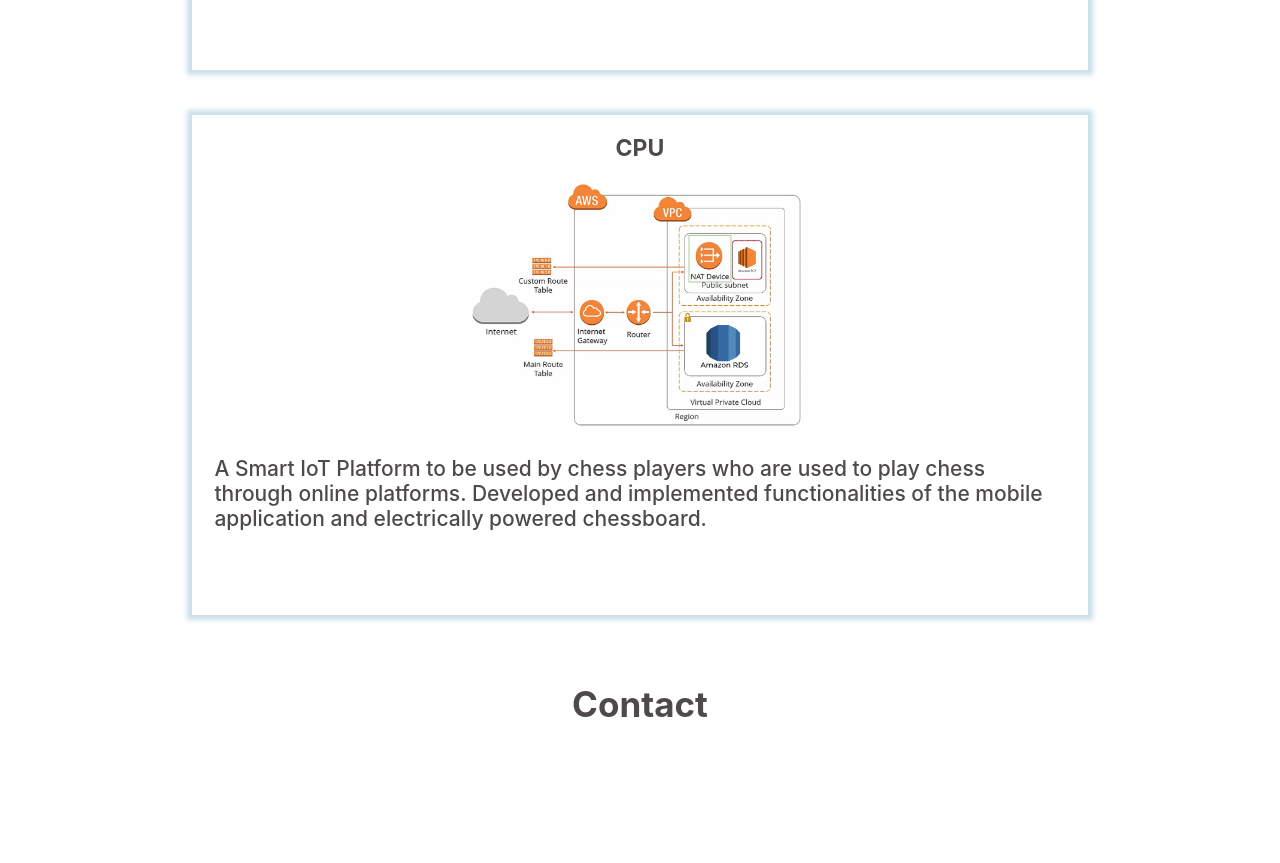
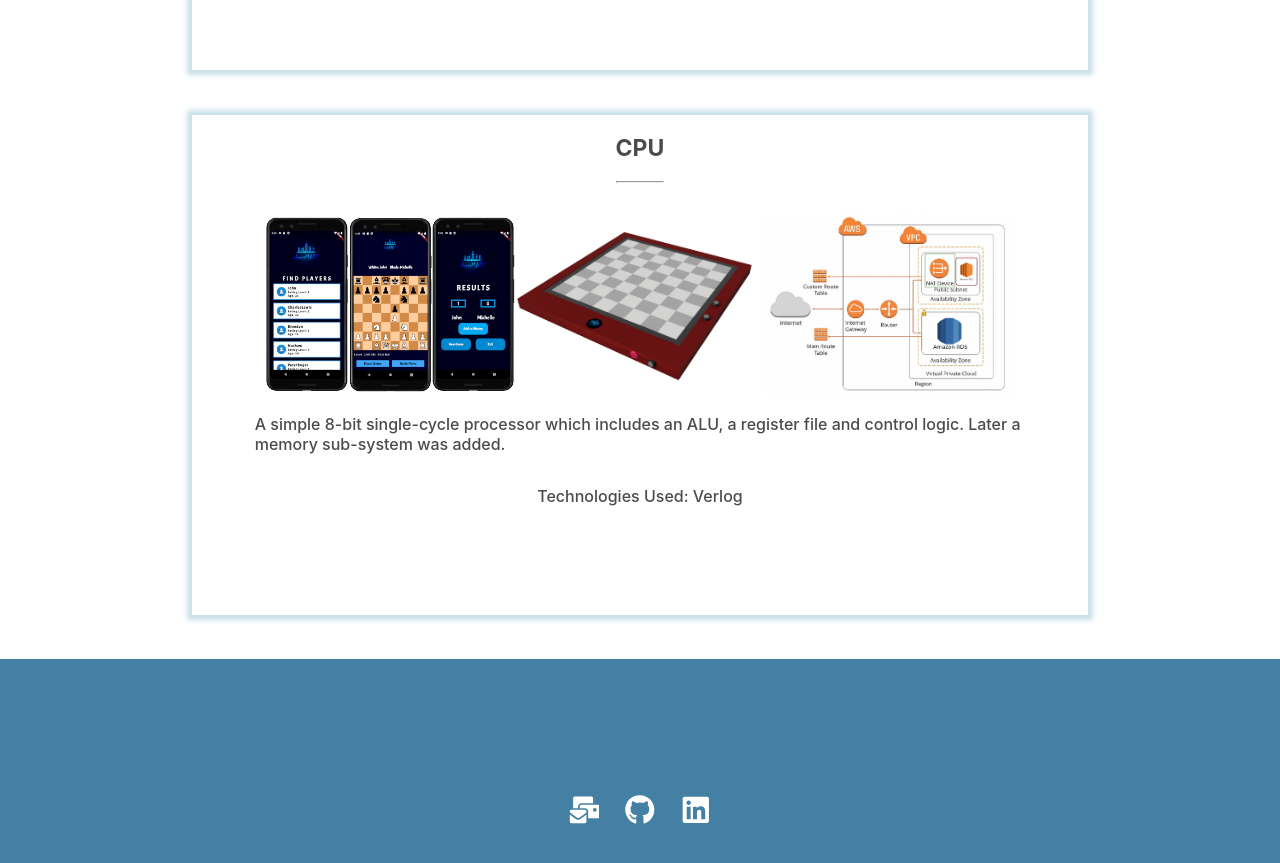
Before and after one commit to isu92neth/isurika, a React (Create React App) app in the folder react-portfolio/: page / in a window 1280 px wide. Shown: the part 3170-4033 px from the top of the page. Before the commit the page ends 3918 px from the top, so only its background shows below. Built offline with nearby package versions, Linux system fonts and the light colour scheme.

Commit message:
Created Contact

```diff
--- a/react-portfolio/src/components/About/About.js
+++ b/react-portfolio/src/components/About/About.js
@@ -4,7 +4,7 @@ import ProfileImg from "./../../img/profile.jpg";
 
 const About = () => {
   return (
-    <div className={classes.AboutMe}>
+    <div className={classes.AboutMe} id="about">
       <PageHeader title={"About Me"} />
       <div className={classes.Container}>
         <div className={classes.Photo}>
--- a/react-portfolio/src/components/Contact/Contact.js
+++ b/react-portfolio/src/components/Contact/Contact.js
@@ -1,7 +1,36 @@
+import classes from "./Contact.module.css";
+
+import { FaMailBulk, FaGithub, FaLinkedin } from "react-icons/fa";
+
+const handleURL = (url) => {
+  return () => window.open(url, "_blank");
+};
+
 const Contact = () => {
   return (
-    <div>
-      <h1>Contact</h1>
+    <div className={classes.Contact} id="contact">
+      <div className={classes.ContactIcons}>
+        <FaMailBulk
+          color="white"
+          size="30px"
+          style={{ padding: "1%" }}
+          onClick={handleURL("123csissa@gmail.com")}
+        />
+        <FaGithub
+          color="white"
+          size="30px"
+          style={{ padding: "1%" }}
+          onClick={handleURL("https://github.com/isu92neth")}
+        />
+        <FaLinkedin
+          color="white"
+          size="30px"
+          style={{ padding: "1%" }}
+          onClick={handleURL(
+            "https://www.linkedin.com/in/isurika-adikari-83696b1a1/"
+          )}
+        />
+      </div>
     </div>
   );
 };
--- /dev/null
+++ b/react-portfolio/src/components/Contact/Contact.module.css
@@ -0,0 +1,16 @@
+.Contact {
+  background-color: rgb(68, 128, 163);
+  height: 300px;
+  display: flex;
+  align-items: center;
+}
+
+.Contact .ContactIcons {
+  width: 100%;
+  display: flex;
+  justify-content: center;
+}
+
+.Contact .ContactIcons svg path {
+  cursor: pointer;
+}
--- a/react-portfolio/src/components/Projects/Projects.js
+++ b/react-portfolio/src/components/Projects/Projects.js
@@ -4,17 +4,31 @@ import Chessboard from "./../../img/chessboard.png";
 import Cloud from "./../../img/cloud.png";
 import UIdesign from "./../../img/UIdesign.jpg";
 
-const projectContent = (title, url, thumbnail, description) => {
+const projectContent = (
+  title,
+  url,
+  thumbnail1,
+  thumbnail2,
+  thumbnail3,
+  description,
+  technologies
+) => {
   return (
     <div className={classes.ProjectContainer}>
       <div className={classes.ProjectTitle}>
         <h2>{title}</h2>
+        <hr />
       </div>
       <div className={classes.Thumbnail}>
-        <img src={thumbnail} alt="thumbnail"></img>
+        <img src={thumbnail1} alt="thumbnail"></img>
+        <img src={thumbnail2} alt="thumbnail"></img>
+        <img src={thumbnail3} alt="thumbnail"></img>
       </div>
       <div className={classes.Text}>
         <p>{description}</p>
+      </div>
+      <div className={classes.Technologies}>
+        <p>Technologies Used: {technologies}</p>
       </div>
     </div>
   );
@@ -29,9 +43,13 @@ web application shows the information of equipment including member details and
 const CPUdescription = `A simple 8-bit single-cycle processor which includes an ALU, a register file and control logic. Later a memory
 sub-system was added.`;
 
+const chessMATETech = ` Flutter, Nodejs, MySQL, AWS`;
+const mediaClubTech = ` MySQL, PHP, HTML/CSS, JavaScript, Bootstrap`;
+const CPUtech = `Verlog`;
+
 const Projects = () => {
   return (
-    <div className={classes.Projects}>
+    <div className={classes.Projects} id="projects">
       <PageHeader title={"Projects"} />
       <div className={classes.ProjectsIntro}>
         <div className={classes.Paragraph}>
@@ -42,19 +60,28 @@ const Projects = () => {
             "chessMATE",
             "https://cepdnaclk.github.io/e16-3yp-chessMATE/",
             UIdesign,
-            chessMATEdescription
+            Chessboard,
+            Cloud,
+            chessMATEdescription,
+            chessMATETech
           )}
           {projectContent(
-            "Media Club",
+            "Media Club Equipment Lending System",
             "https://cepdnaclk.github.io/e16-3yp-chessMATE/",
+            UIdesign,
             Chessboard,
-            chessMATEdescription
+            Cloud,
+            mediaClubDescription,
+            mediaClubTech
           )}
           {projectContent(
             "CPU",
             "https://cepdnaclk.github.io/e16-3yp-chessMATE/",
+            UIdesign,
+            Chessboard,
             Cloud,
-            chessMATEdescription
+            CPUdescription,
+            CPUtech
           )}
         </div>
       </div>
--- a/react-portfolio/src/components/Projects/Projects.module.css
+++ b/react-portfolio/src/components/Projects/Projects.module.css
@@ -16,18 +16,32 @@
   font-size: 20px;
 }
 
+.Projects .ProjectContainer .ProjectTitle {
+  margin-bottom: 20px;
+}
+
 .Projects .ProjectContainer .Thumbnail img {
-  max-width: 350px;
+  max-width: 250px;
 }
 
 .Projects .ProjectContainer .Text {
-  padding-left: 2.5%;
-  padding-right: 2.5%;
+  padding-left: 7%;
+  padding-right: 7%;
+}
+
+.Projects .ProjectContainer .Text p {
+  font-size: 16px;
+}
+
+.Projects .ProjectContainer .Technologies p {
+  font-size: 16px;
 }
 
 .Projects .ProjectContainer .Thumbnail {
   padding-left: 2.5%;
   padding-right: 2.5%;
+  display: flex;
+  align-items: center;
 }
 
 .Projects .ProjectName .ProjectContainer {
--- a/react-portfolio/src/components/Skills/Skills.js
+++ b/react-portfolio/src/components/Skills/Skills.js
@@ -85,7 +85,7 @@ const totalSkills = [
 
 const Skills = () => {
   return (
-    <div className={classes.Skills}>
+    <div className={classes.Skills} id="skills">
       <PageHeader title={"Skills"} />
       <div className={classes.Container}>
         {totalSkills.map((skills) => {
--- a/react-portfolio/src/index.css
+++ b/react-portfolio/src/index.css
@@ -6,6 +6,11 @@ body {
   -webkit-font-smoothing: antialiased;
   -moz-osx-font-smoothing: grayscale;
 }
+
+html {
+  scroll-behavior: smooth;
+}
+
 h1 {
   font-weight: 650;
   font-size: 35px;
```
